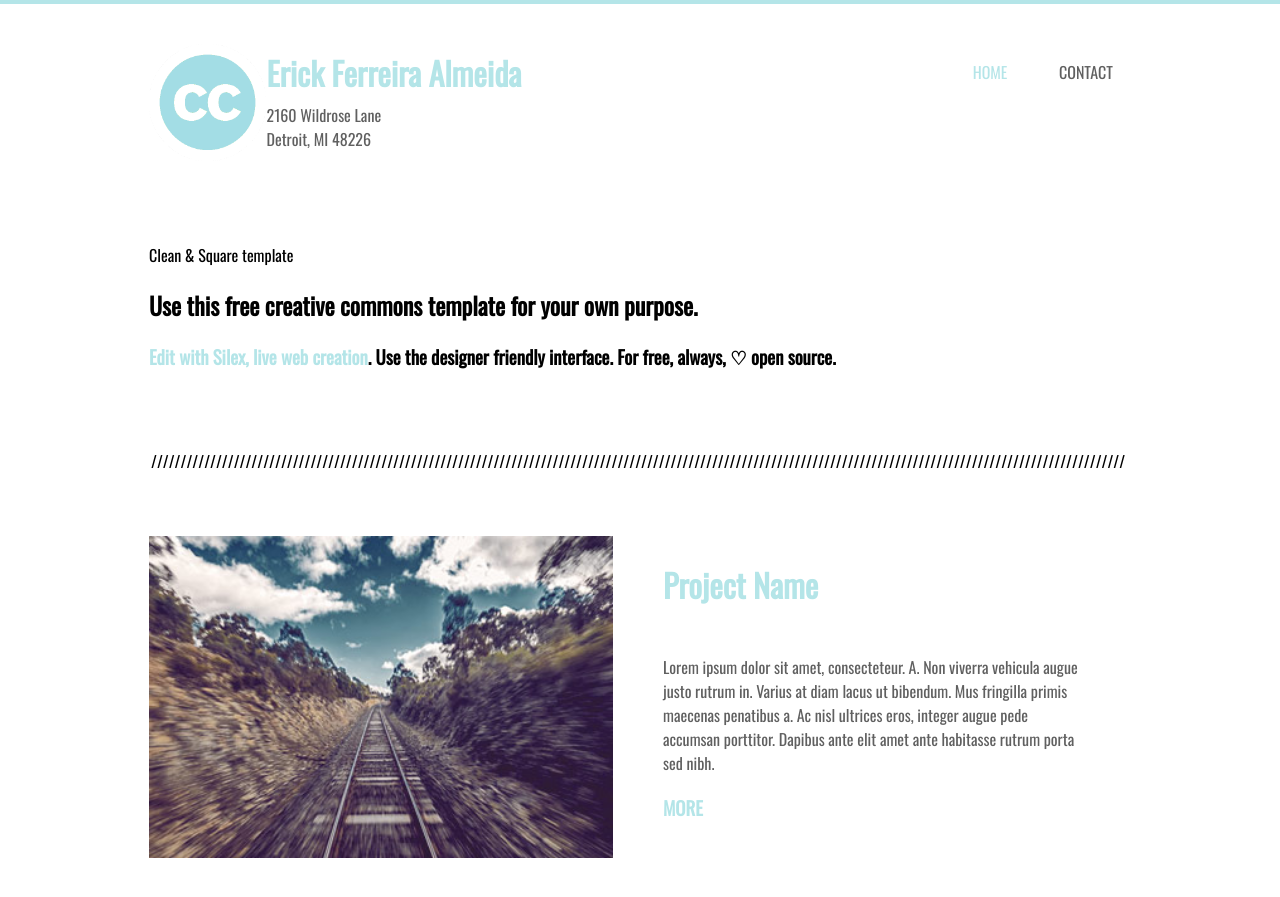
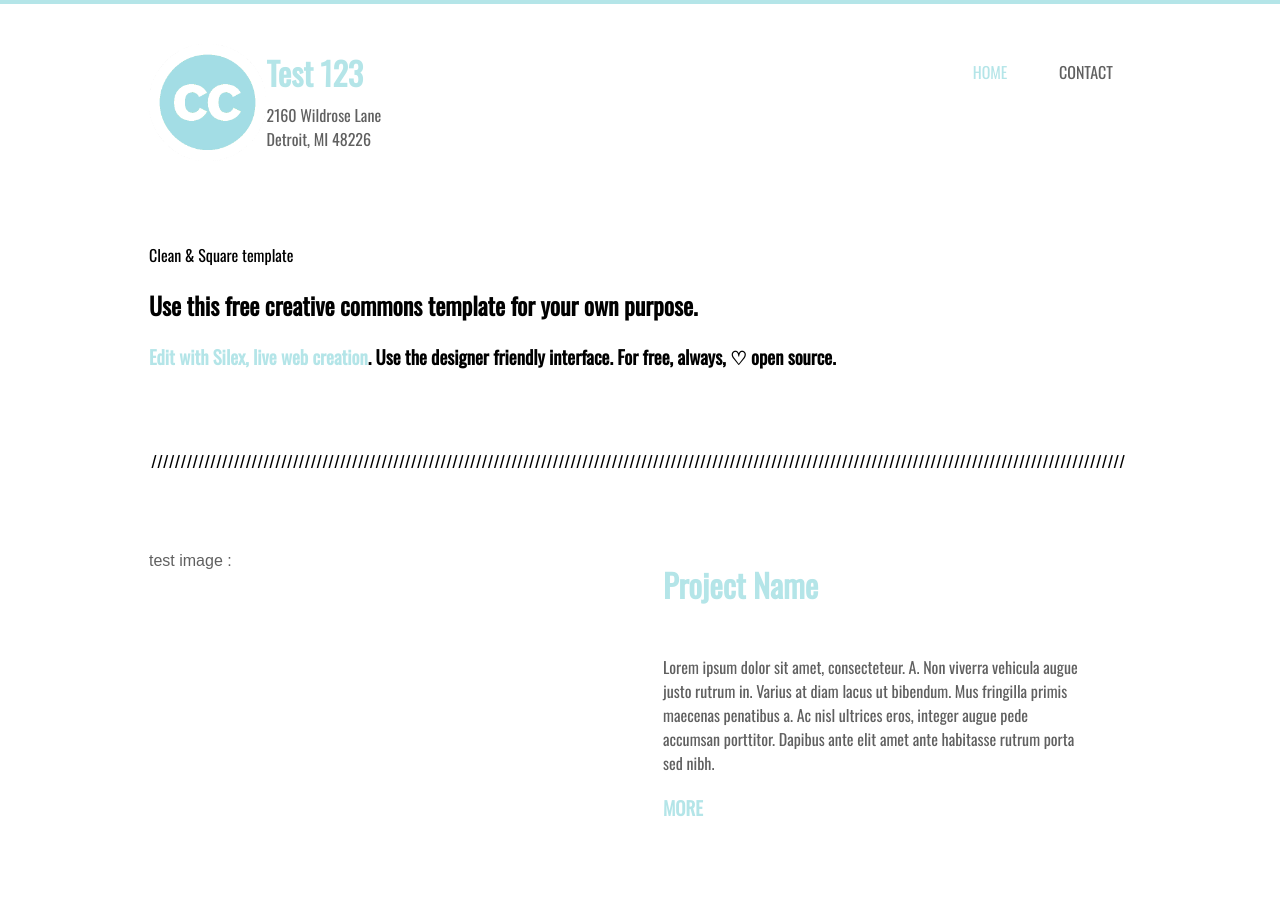
Before and after one commit to singchan/cloud-cannon-template, a Jekyll site: the page built from index.md, in a window 1280 px wide and 900 px high. Shown: the top 897 px of the window. Built offline with Jekyll 4.4.1, drawn with Linux system fonts in a browser that asks for light colours.

Commit message:
Updated 2 files via CloudCannon

```diff
--- a/_layouts/home.html
+++ b/_layouts/home.html
@@ -1,7 +1,7 @@
-<!doctype html><html lang=""><head>
+<!DOCTYPE html><html lang=""><head>
     <title>Clean &amp; Square free template</title>
-    <meta charset="UTF-8">
-    <meta name="generator" content="Silex v2.2.12">
+    <meta charset="UTF-8" />
+    <meta name="generator" content="Silex v2.2.12" />
 
 
 
@@ -10,8 +10,8 @@
 
 
     <script type="text/javascript" src="{{ site.url }}{{ site.baseurl }}/js/front-end.js"></script>
-    <link rel="stylesheet" href="{{ site.url }}{{ site.baseurl }}/css/normalize.css">
-    <link rel="stylesheet" href="{{ site.url }}{{ site.baseurl }}/css/front-end.css">
+    <link rel="stylesheet" href="{{ site.url }}{{ site.baseurl }}/css/normalize.css" />
+    <link rel="stylesheet" href="{{ site.url }}{{ site.baseurl }}/css/front-end.css" />
 
 
 
@@ -59,20 +59,20 @@
 
 
 
-<link href="https://fonts.googleapis.com/css?family=Oswald" rel="stylesheet" class="silex-custom-font"><meta name="viewport" content="width=device-width, initial-scale=1"><script type="text/javascript" class="silex-script"></script><script src="{{ site.url }}{{ site.baseurl }}/js/script.js" type="text/javascript"></script><link href="{{ site.url }}{{ site.baseurl }}/css/styles.css" rel="stylesheet" type="text/css"><style>body { opacity: 0; transition: .25s opacity ease; }</style></head>
+<link href="https://fonts.googleapis.com/css?family=Oswald" rel="stylesheet" class="silex-custom-font" /><meta name="viewport" content="width=device-width, initial-scale=1" /><script type="text/javascript" class="silex-script"></script><script src="{{ site.url }}{{ site.baseurl }}/js/script.js" type="text/javascript"></script><link href="{{ site.url }}{{ site.baseurl }}/css/styles.css" rel="stylesheet" type="text/css" /><style>body { opacity: 0; transition: .25s opacity ease; }</style></head>
 
-<body data-silex-type="container-element" class="body-initial all-style enable-mobile prevent-resizable prevent-selectable editable-style silex-runtime silex-published" style="" data-current-page="page-home">
+<body data-silex-type="container-element" class="body-initial all-style enable-mobile prevent-resizable prevent-selectable editable-style silex-runtime silex-published" data-current-page="page-home">
     <section data-silex-type="container-element" class="container-element editable-style silex-id-1483130857943-13 section-element small-height website-min-width hide-on-mobile prevent-resizable">
-        <div data-silex-type="container-element" class="editable-style silex-element-content website-width silex-id-1483130857943-12 container-element" style=""></div>
+        <div data-silex-type="container-element" class="editable-style silex-element-content website-width silex-id-1483130857943-12 container-element"></div>
     </section>
 
     <section data-silex-type="container-element" class="container-element editable-style silex-id-1483130355289-7 section-element website-min-width prevent-resizable" style="top: 0px; left: 0px;">
 
-    <div data-silex-type="container-element" class="editable-style silex-element-content website-width silex-id-1483130355289-6 container-element" style="">
+    <div data-silex-type="container-element" class="editable-style silex-element-content website-width silex-id-1483130355289-6 container-element">
 
 
 
-        <div data-silex-type="text-element" class="editable-style silex-id-1552772425150-3 text-element silex-component prevent-resizable hamburger-menu prevent-auto-z-index hide-on-desktop" style=""><div class="silex-element-content normal"><style>.hamburger-menu_1604748562631_283 {position: absolute; z-index: 20;}.silex-editor .hamburger-menu_1604748562631_283 nav {left: -9999px;}.hamburger-menu_1604748562631_283 nav ul {margin-top: 80px;}.hamburger-menu_1604748562631_283 nav {opacity: 0; position: absolute; background-color: #B4E5E8; transition: left 1s ease, height 0s ease 1s; left: -300px; width: 300px; height: 20px;}.hamburger-menu_1604748562631_283.open nav {opacity: 1; height: 100vh; left: 0; transition: left 1s ease, height 0s ease 0s;}.hamburger-menu_1604748562631_283 .nav-container {z-index: 10; position: absolute;}.hamburger-menu_1604748562631_283.open .nav-container {}.hamburger-menu_1604748562631_283 .hamburger-btn {z-index: 20; cursor: pointer; position: absolute;}.hamburger-menu_1604748562631_283 .hamburger-btn span {display: block; width: 30px; height: 5px; margin-bottom: 3px; position: relative; background-color: #000000; border: 1px solid #ffffff; border-radius: 3px; transition: border-color 0.1s ease-in,
+        <div data-silex-type="text-element" class="editable-style silex-id-1552772425150-3 text-element silex-component prevent-resizable hamburger-menu prevent-auto-z-index hide-on-desktop"><div class="silex-element-content normal"><style>.hamburger-menu_1604748562631_283 {position: absolute; z-index: 20;}.silex-editor .hamburger-menu_1604748562631_283 nav {left: -9999px;}.hamburger-menu_1604748562631_283 nav ul {margin-top: 80px;}.hamburger-menu_1604748562631_283 nav {opacity: 0; position: absolute; background-color: #B4E5E8; transition: left 1s ease, height 0s ease 1s; left: -300px; width: 300px; height: 20px;}.hamburger-menu_1604748562631_283.open nav {opacity: 1; height: 100vh; left: 0; transition: left 1s ease, height 0s ease 0s;}.hamburger-menu_1604748562631_283 .nav-container {z-index: 10; position: absolute;}.hamburger-menu_1604748562631_283.open .nav-container {}.hamburger-menu_1604748562631_283 .hamburger-btn {z-index: 20; cursor: pointer; position: absolute;}.hamburger-menu_1604748562631_283 .hamburger-btn span {display: block; width: 30px; height: 5px; margin-bottom: 3px; position: relative; background-color: #000000; border: 1px solid #ffffff; border-radius: 3px; transition: border-color 0.1s ease-in,
       opacity 0.1s ease-in,
       transform 0.1s ease-in,
       background 0.1s ease-in;}.hamburger-menu_1604748562631_283.open .hamburger-btn span {border-color: rgba(255, 255, 255, 0);}.hamburger-menu_1604748562631_283 .hamburger-btn span:first-child {transform-origin: 4px -2px;}.hamburger-menu_1604748562631_283.open .hamburger-btn span:first-child {transform: rotate(45deg) translate(7px, -4px);}.hamburger-menu_1604748562631_283.open .hamburger-btn span:nth-last-child(2) {opacity: 0;}.hamburger-menu_1604748562631_283 .hamburger-btn span:nth-child(3) {transform-origin: -11px 4px;}.hamburger-menu_1604748562631_283.open .hamburger-btn span:nth-child(3) {transform: rotate(-45deg) translate(0, 12px);}</style>
@@ -85,12 +85,12 @@
     </div>
     <div class="nav-container">
       <div class="prevent-scale">
-        <nav role="navigation" class="">
+        <nav role="navigation">
             <ul>
 
                 <li><a href="home.html" class="page-link-active">Home</a></li>
 
-                <li><a href="contact.html" class="">Contact</a></li>
+                <li><a href="contact.html">Contact</a></li>
 
                 <li><a href="https://www.silex.me/">Powered by Silex</a></li>
 
@@ -131,28 +131,26 @@
   close();
 })();
 </script>
-</div></div><div data-silex-type="container-element" class="editable-style container-element silex-id-1594114016137-2 hide-on-desktop" style=""></div><div data-silex-type="text-element" class="editable-style text-element silex-id-1436036522018-5 nav hide-on-mobile" style="">
+</div></div><div data-silex-type="container-element" class="editable-style container-element silex-id-1594114016137-2 hide-on-desktop"></div><div data-silex-type="text-element" class="editable-style text-element silex-id-1436036522018-5 nav hide-on-mobile">
                     <div class="silex-element-content normal"><p>
                         <a href="home.html" class="page-link-active">HOME</a>
                     </p></div>
-                </div><div data-silex-type="text-element" class="editable-style text-element silex-id-1436036521917-4 nav hide-on-mobile" style="">
+                </div><div data-silex-type="text-element" class="editable-style text-element silex-id-1436036521917-4 nav hide-on-mobile">
                     <div class="silex-element-content normal">
-                        <p><a href="contact.html" class="">CONTACT</a>
+                        <p><a href="contact.html">CONTACT</a>
                     </p></div>
-                </div><a href="home.html" data-silex-type="image-element" class="editable-style image-element silex-id-1436036524431-29 page-link-active" style="">
-                    <img src="{{ site.url }}{{ site.baseurl }}/assets/cc.png" class="">
-                </a><a href="home.html" data-silex-type="text-element" class="editable-style text-element silex-id-1436036524330-28 page-link-active grey-text editable" style="">
+                </div><a href="home.html" data-silex-type="image-element" class="editable-style image-element silex-id-1436036524431-29 page-link-active">
+                    <img src="{{ site.url }}{{ site.baseurl }}/assets/cc.png" />
+                </a><a href="home.html" data-silex-type="text-element" class="editable-style text-element silex-id-1436036524330-28 page-link-active grey-text editable">
                     <div class="silex-element-content normal">
-                        <h1>Erick Ferreira Almeida</h1><p>2160 Wildrose Lane
-                        <br>Detroit, MI 48226</p></div>
+                        <h1>Test 123<br /></h1><p>2160 Wildrose Lane
+                        <br />Detroit, MI 48226</p></div>
                 </a></div></section><section data-silex-type="container-element" class="container-element editable-style silex-id-1483131519736-31 section-element website-min-width prevent-resizable page-home paged-element paged-element-visible">
-        <div data-silex-type="container-element" class="editable-style silex-element-content website-width silex-id-1483131519736-30 container-element" style="">
+        <div data-silex-type="container-element" class="editable-style silex-element-content website-width silex-id-1483131519736-30 container-element">
 
-        <div data-silex-type="text-element" class="editable-style text-element silex-id-1436036524230-27 editable" style="">
-                <div class="silex-element-content normal">
-                    Clean &amp; Square template
-                    <h2>Use this free creative commons template for your own purpose.&nbsp;</h2>
-                    <h3><a href="//www.silex.me">Edit with Silex, live web creation</a>.&nbsp;Use the designer friendly interface. For free, always,&nbsp;♡ open source.</h3>
+        <div data-silex-type="text-element" class="editable-style text-element silex-id-1436036524230-27 editable">
+                <div class="silex-element-content normal">Clean &amp; Square template<h2>Use this free creative commons template for your own purpose.&nbsp;</h2>
+                    <h3><a href="//www.silex.me">Edit with Silex, live web creation</a>. Use the designer friendly interface. For free, always, ♡ open source.</h3>
                 </div>
             </div></div>
     </section>
@@ -160,7 +158,7 @@
 
 
     <section data-silex-type="container-element" class="container-element editable-style section-element silex-id-1483130397853-8 website-min-width prevent-resizable page-home paged-element paged-element-visible">
-        <div data-silex-type="container-element" class="editable-style silex-element-content website-width container-element silex-id-1483130397854-9" style="">
+        <div data-silex-type="container-element" class="editable-style silex-element-content website-width container-element silex-id-1483130397854-9">
 
 
 
@@ -169,17 +167,13 @@
                 <div class="silex-element-content normal">
                     /////////////////////////////////////////////////////////////////////////////////////////////////////////////////////////////////////////////////////////////////////
                 </div>
-            </div><div data-silex-type="image-element" class="editable-style image-element silex-id-1483131239727-16 editable" style="">
-                <img src="{{ site.url }}{{ site.baseurl }}/assets/pic08.jpg" class=""></div><div data-silex-type="text-element" class="editable-style text-element silex-id-1436036523626-21 product-details editable">
+            </div><div data-silex-type="image-element" class="editable-style image-element silex-id-1483131239727-16 editable">
+                <p>test image :</p>
+                <p>&nbsp;</p>
+            </div><div data-silex-type="text-element" class="editable-style text-element silex-id-1436036523626-21 product-details editable">
                     <div class="silex-element-content normal">
-                    <h1>Project Name</h1>
-
-                        <br>
-
-
-                        <p>Lorem ipsum dolor sit amet, consecteteur. A. Non viverra vehicula augue justo rutrum in. Varius at diam lacus ut bibendum. Mus fringilla primis maecenas penatibus a. Ac nisl ultrices eros, integer augue pede accumsan porttitor.
-                            Dapibus ante elit amet ante habitasse rutrum porta sed nibh. <br></p><h3><a href="home.html" class="page-link-active">MORE</a></h3>
-
+                        <h1>Project Name</h1>&nbsp;<p>Lorem ipsum dolor sit amet, consecteteur. A. Non viverra vehicula augue justo rutrum in. Varius at diam lacus ut bibendum. Mus fringilla primis maecenas penatibus a. Ac nisl ultrices eros, integer augue pede accumsan porttitor. Dapibus ante elit amet ante habitasse rutrum porta sed nibh.</p>
+                        <h3><a class="page-link-active" href="home.html">MORE</a></h3>
                     </div>
                 </div></div>
     </section>
@@ -243,23 +237,17 @@
                 <div class="silex-element-content normal">
                     /////////////////////////////////////////////////////////////////////////////////////////////////////////////////////////////////////////////////////////////////////
                 </div>
-            </div><div data-silex-type="image-element" class="editable-style image-element silex-id-1483131242515-21" style="">
-                <img src="{{ site.url }}{{ site.baseurl }}/assets/pic09.jpg" class=""></div><div data-silex-type="text-element" class="editable-style text-element silex-id-1483131239727-18 product-details editable">
+            </div><div data-silex-type="image-element" class="editable-style image-element silex-id-1483131242515-21">
+                <img src="{{ site.url }}{{ site.baseurl }}/assets/pic09.jpg" /></div><div data-silex-type="text-element" class="editable-style text-element silex-id-1483131239727-18 product-details editable">
                     <div class="silex-element-content normal">
-                    <h1>Project Name</h1>
-
-                        <br>
-
-
-                        <p>Lorem ipsum dolor sit amet, consecteteur. A. Non viverra vehicula augue justo rutrum in. Varius at diam lacus ut bibendum. Mus fringilla primis maecenas penatibus a. Ac nisl ultrices eros, integer augue pede accumsan porttitor.
-                            Dapibus ante elit amet ante habitasse rutrum porta sed nibh. <br></p><h3><a href="home.html" class="page-link-active">MORE</a></h3>
-
+                        <h1>Project Name</h1>&nbsp;<p>Lorem ipsum dolor sit amet, consecteteur. A. Non viverra vehicula augue justo rutrum in. Varius at diam lacus ut bibendum. Mus fringilla primis maecenas penatibus a. Ac nisl ultrices eros, integer augue pede accumsan porttitor. Dapibus ante elit amet ante habitasse rutrum porta sed nibh.</p>
+                        <h3><a class="page-link-active" href="home.html">MORE</a></h3>
                     </div>
                 </div></div>
     </section>
     <section data-silex-type="container-element" class="container-element editable-style section-element silex-id-1483131242514-19 website-min-width prevent-resizable page-home paged-element paged-element-visible">
 
-        <div data-silex-type="container-element" class="editable-style silex-element-content website-width container-element silex-id-1483131242514-20" style="">
+        <div data-silex-type="container-element" class="editable-style silex-element-content website-width container-element silex-id-1483131242514-20">
 
 
 
@@ -268,17 +256,11 @@
                 <div class="silex-element-content normal">
                     /////////////////////////////////////////////////////////////////////////////////////////////////////////////////////////////////////////////////////////////////////
                 </div>
-            </div><div data-silex-type="image-element" class="editable-style image-element silex-id-1436036524028-25" style="">
-                <img class="" src="{{ site.url }}{{ site.baseurl }}/assets/pic07.jpg"></div><div data-silex-type="text-element" class="editable-style text-element silex-id-1483131242515-23 product-details editable">
+            </div><div data-silex-type="image-element" class="editable-style image-element silex-id-1436036524028-25">
+                <img src="{{ site.url }}{{ site.baseurl }}/assets/pic07.jpg" /></div><div data-silex-type="text-element" class="editable-style text-element silex-id-1483131242515-23 product-details editable">
                     <div class="silex-element-content normal">
-                    <h1>Project Name</h1>
-
-                        <br>
-
-
-                        <p>Lorem ipsum dolor sit amet, consecteteur. A. Non viverra vehicula augue justo rutrum in. Varius at diam lacus ut bibendum. Mus fringilla primis maecenas penatibus a. Ac nisl ultrices eros, integer augue pede accumsan porttitor.
-                            Dapibus ante elit amet ante habitasse rutrum porta sed nibh. <br></p><h3><a href="home.html" class="page-link-active">MORE</a></h3>
-
+                        <h1>Project Name</h1>&nbsp;<p>Lorem ipsum dolor sit amet, consecteteur. A. Non viverra vehicula augue justo rutrum in. Varius at diam lacus ut bibendum. Mus fringilla primis maecenas penatibus a. Ac nisl ultrices eros, integer augue pede accumsan porttitor. Dapibus ante elit amet ante habitasse rutrum porta sed nibh.</p>
+                        <h3><a class="page-link-active" href="home.html">MORE</a></h3>
                     </div>
                 </div></div>
     </section>
@@ -290,9 +272,10 @@
 
     <section data-silex-type="container-element" class="container-element editable-style section-element silex-id-1483130400381-10 website-min-width prevent-resizable">
         <div data-silex-type="container-element" class="editable-style silex-element-content website-width container-element silex-id-1483130400382-11">
-            <div data-silex-type="text-element" class="editable-style text-element silex-id-1436036522220-7 full-width small-text style-centered editable" style="">
+            <div data-silex-type="text-element" class="editable-style text-element silex-id-1436036522220-7 full-width small-text style-centered editable">
                 <div class="silex-element-content normal">
-                    <p>This is a creative commons template <br>for use in <a href="https://www.silex.me/">Silex website editor</a><br></p></div>
+                    <p>This is a creative commons template<br />for use in <a href="https://www.silex.me/">Silex website editor</a></p>
+                </div>
             </div>
         </div>
     </section>
--- a/index.md
+++ b/index.md
@@ -1,4 +1,5 @@
 ---
 layout: home
 ---
+
 Test
```
Lines whose indentation alone changed are shown as unchanged.
